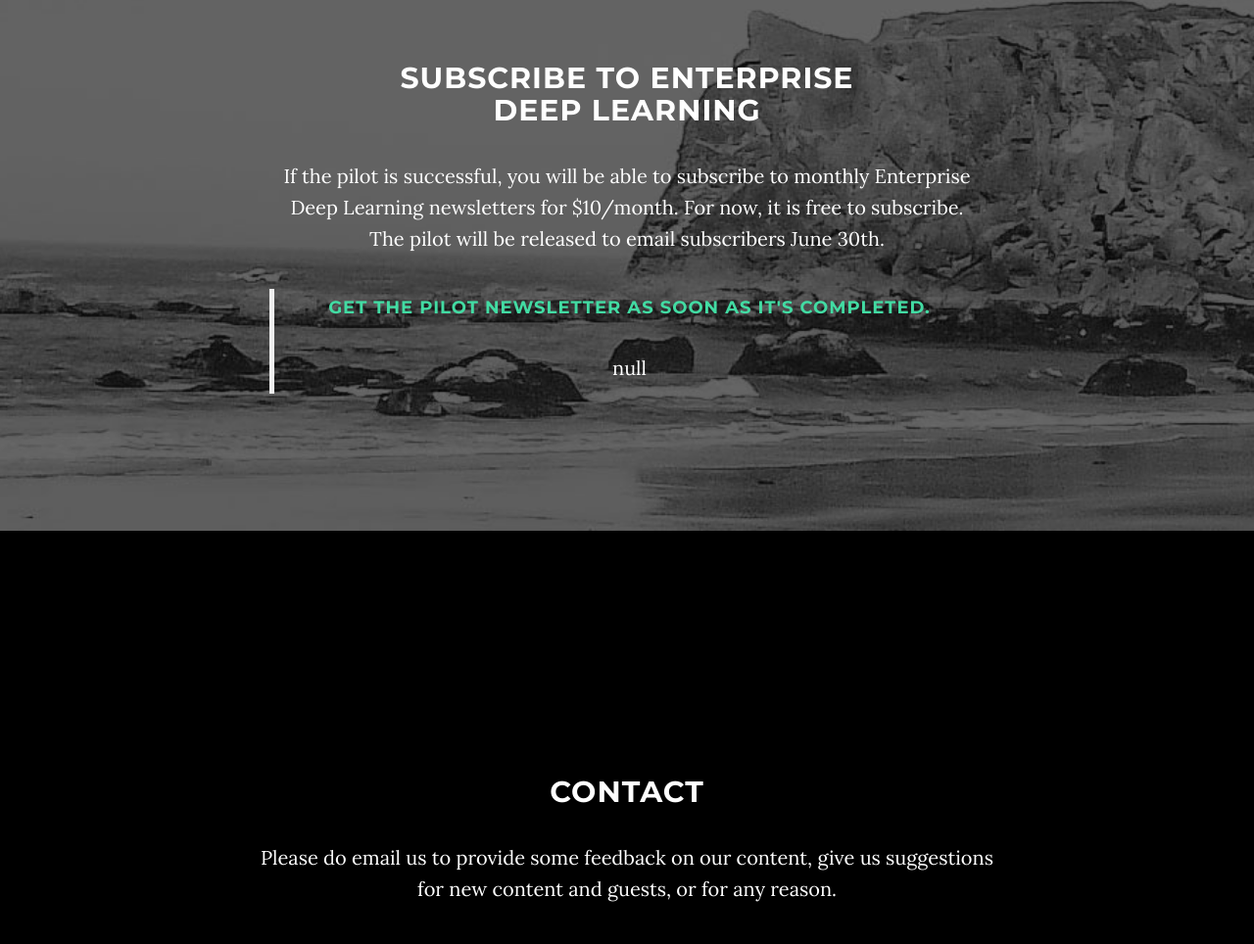
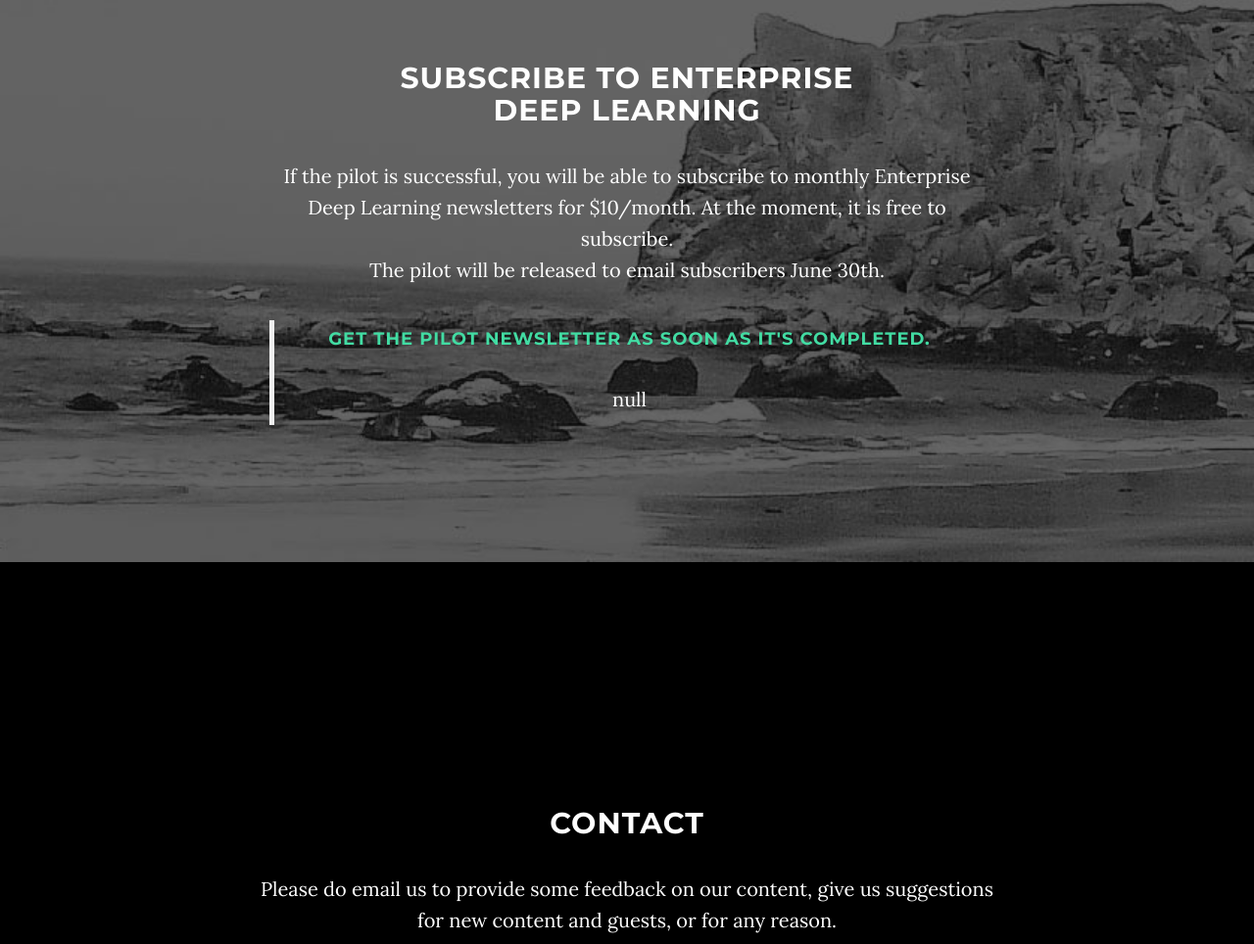
Before and after one commit to EnterpriseDeepLearning/none, a website: page index.html in a window 1280 px wide. Shown: the part 1962-2926 px from the top of the page at 98% size. Drawn offline with nearby package versions, Linux system fonts and the light colour scheme; a script that the page names is missing.

Commit message:
Create index.html

```diff
--- a/index.html
+++ b/index.html
@@ -105,7 +105,7 @@
             <div class="container">
                 <div class="col-lg-8 col-lg-offset-2">
                     <h2>Subscribe to Enterprise<br>Deep Learning<br></h2>
-                    <p>If the pilot is successful, you will be able to subscribe to monthly Enterprise Deep Learning newsletters for $10/month. For now, it is free to subscribe.<br>
+                    <p>If the pilot is successful, you will be able to subscribe to monthly Enterprise Deep Learning newsletters for $10/month. At the moment, it is free to subscribe.<br>
                         The pilot will be released to email subscribers June 30th.<br>
                 </p>
                     <blockquote class="embedly-card"><h4><a href="https://upscri.be/83eddd/">Get the pilot newsletter as soon as it's completed.</a></h4><p>null</p></blockquote>
```
